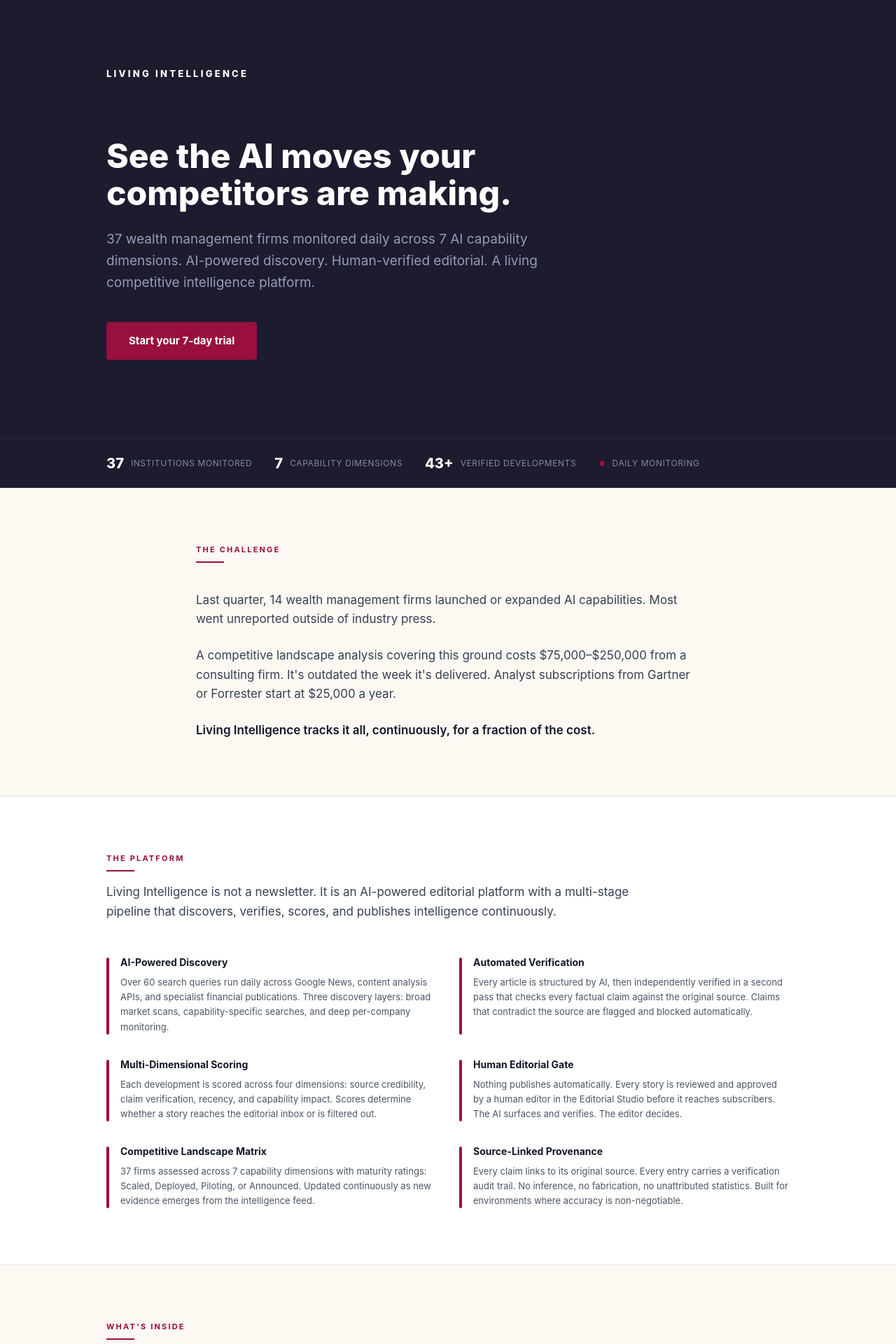
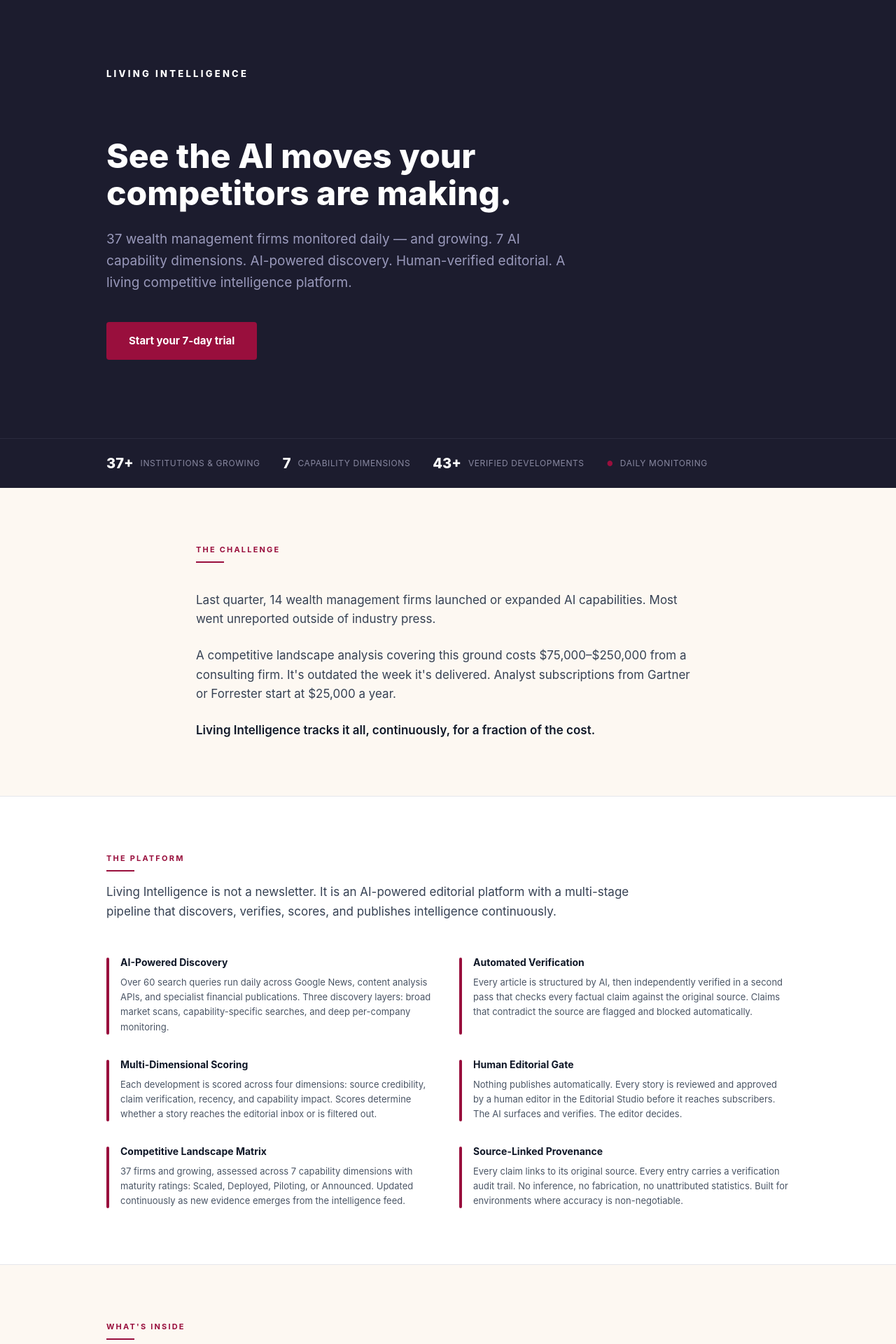
Before and after one commit to CuriosityAIAgent/living-intelligence, a Next.js app: page / in a window 1280 px wide. Shown: the top 1920 px of the page at 70% size. Built offline with nearby package versions, Linux system fonts and the light colour scheme.

Commit message:
37+ and growing — signal expanding coverage across all mentions
Co-Authored-By: Claude Opus 4.6 (1M context) <noreply@anthropic.com>

```diff
--- a/app/page.tsx
+++ b/app/page.tsx
@@ -17,7 +17,7 @@ export default function LandingPage() {
               See the AI moves your competitors are making.
             </h1>
             <p className="text-[17px] md:text-[19px] text-[#9999BB] leading-relaxed mb-10 max-w-2xl">
-              37 wealth management firms monitored daily across 7 AI capability dimensions. AI-powered discovery. Human-verified editorial. A living competitive intelligence platform.
+              37 wealth management firms monitored daily &mdash; and growing. 7 AI capability dimensions. AI-powered discovery. Human-verified editorial. A living competitive intelligence platform.
             </p>
             <a
               href="#pricing"
@@ -32,7 +32,7 @@ export default function LandingPage() {
         <div className="border-t border-[#2A2A3E]">
           <div className="max-w-5xl mx-auto px-6 py-5 flex flex-wrap gap-x-8 gap-y-3">
             {[
-              { n: '37', label: 'Institutions Monitored' },
+              { n: '37+', label: 'Institutions & Growing' },
               { n: '7', label: 'Capability Dimensions' },
               { n: '43+', label: 'Verified Developments' },
               { n: '●', label: 'Daily Monitoring' },
@@ -103,7 +103,7 @@ export default function LandingPage() {
               },
               {
                 title: 'Competitive Landscape Matrix',
-                desc: '37 firms assessed across 7 capability dimensions with maturity ratings: Scaled, Deployed, Piloting, or Announced. Updated continuously as new evidence emerges from the intelligence feed.',
+                desc: '37 firms and growing, assessed across 7 capability dimensions with maturity ratings: Scaled, Deployed, Piloting, or Announced. Updated continuously as new evidence emerges from the intelligence feed.',
               },
               {
                 title: 'Source-Linked Provenance',
```
